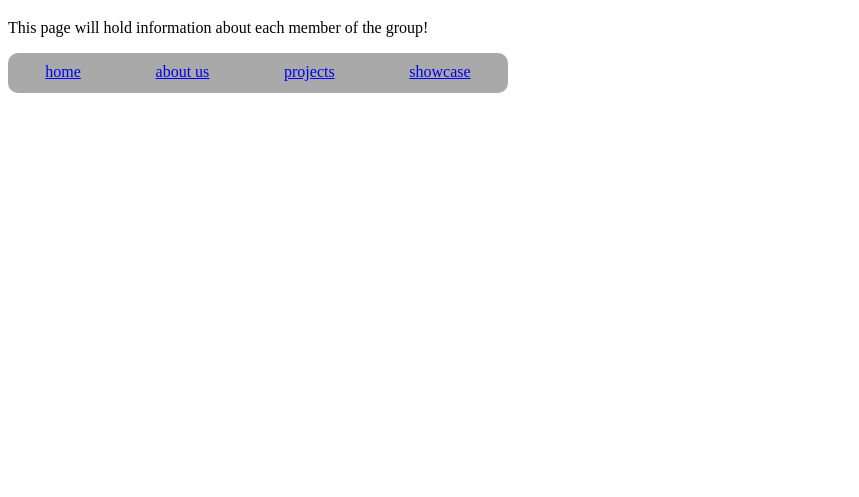
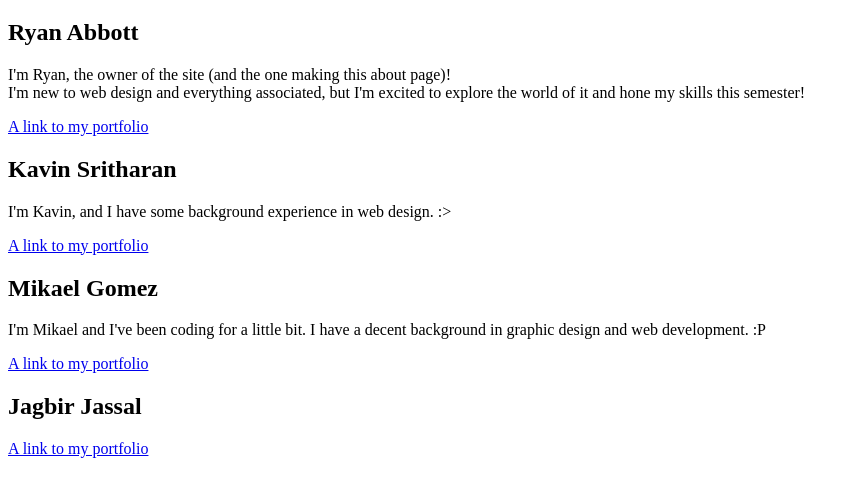
Before and after one commit to kavinsrith/1xd3_proj, a plain HTML site: page about.html in a window 1280 px wide. Shown: the part 61-558 px from the top of the page, without its empty margins (0-859 px from the left). Drawn offline with Linux system fonts and the light colour scheme.

Commit message:
adding the newer about page

```diff
--- a/about.html
+++ b/about.html
@@ -5,7 +5,7 @@
 <head>
     <meta charset="utf-8">
     <title>1XD3 Web Dev Team 47 pages</title>
-    <link rel="stylesheet" href="./css/styles.css">
+    <link rel="stylesheet" href="style.css">
 </head>
 
 <body>
@@ -15,19 +15,33 @@
     </header>
 
     <div id="introduction">
+        <h2>Ryan Abbott</h2>
+        <p style="margin-bottom: 0px;">I'm Ryan, the owner of the site (and the one making this about page)!</p>
+        <p style="margin-top: 0px;">
+            I'm new to web design and everything associated, but I'm excited to explore the world of it and hone my
+            skills this semester!
+        </p>
+        <a href="https://cs1xd3.cas.mcmaster.ca/~abbotr6/">A link to my portfolio</a>
+
+        <h2>Kavin Sritharan</h2>
+        <p>I'm Kavin, and I have some background experience in web design. :></p>
+        <a href="https://cs1xd3.cas.mcmaster.ca/~srithk8/">A link to my portfolio</a>
+
+        <h2>Mikael Gomez</h2>
         <p>
-            This page will hold information about each member of the group!
+            I'm Mikael and I've been coding for a little bit. I have a decent background in graphic design and web
+            development. :P
         </p>
+        <a href="https://cs1xd3.cas.mcmaster.ca/~gomezm9/">A link to my portfolio</a>
+
+        <h2>Jagbir Jassal</h2>
+        <p>
+
+        </p>
+        <a href="https://cs1xd3.cas.mcmaster.ca/~jassaj5/">A link to my portfolio</a>
+    </div>
 
 
-    </div>
-
-    <div class="nav">
-        <a href="index.html">home</a>
-        <a href="about.html">about us</a>
-        <a href="project.html">projects</a>
-        <a href="showcase.html">showcase</a>
-    </div>
 
 </body>
 
```
